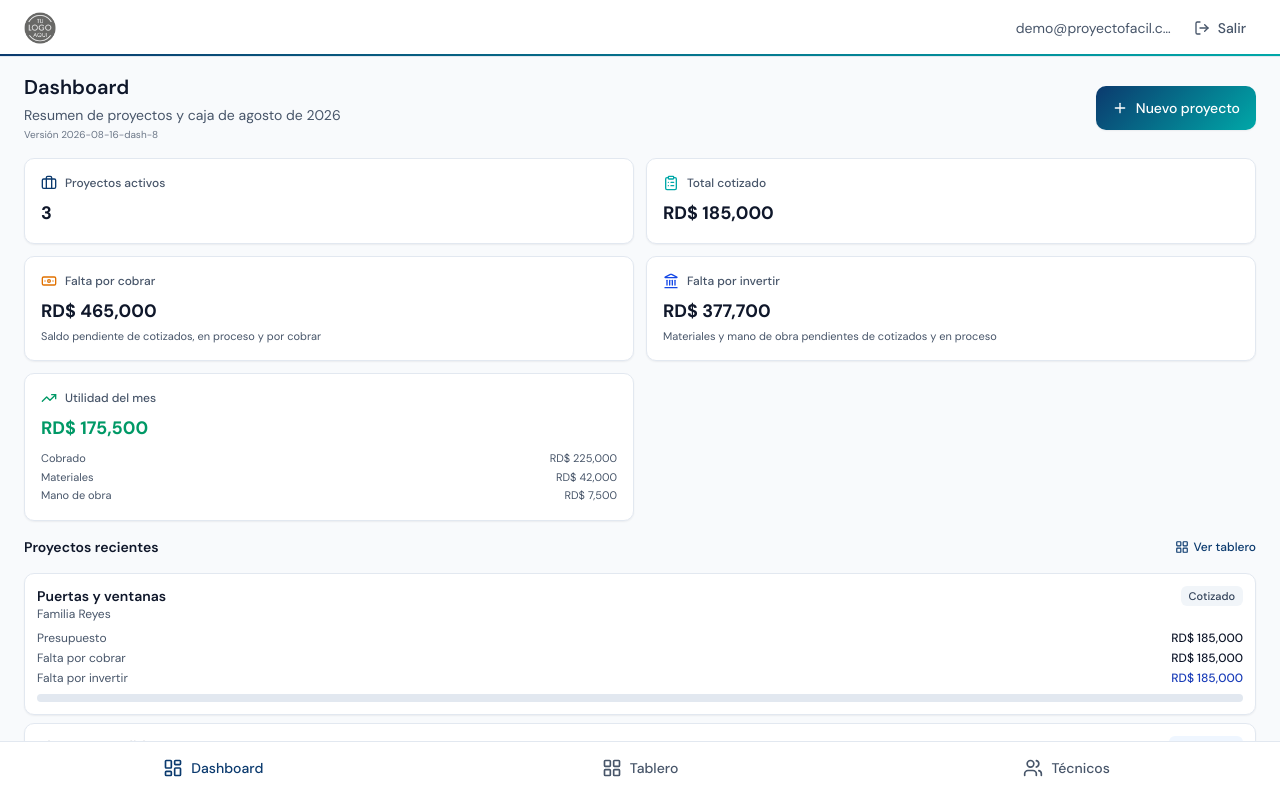
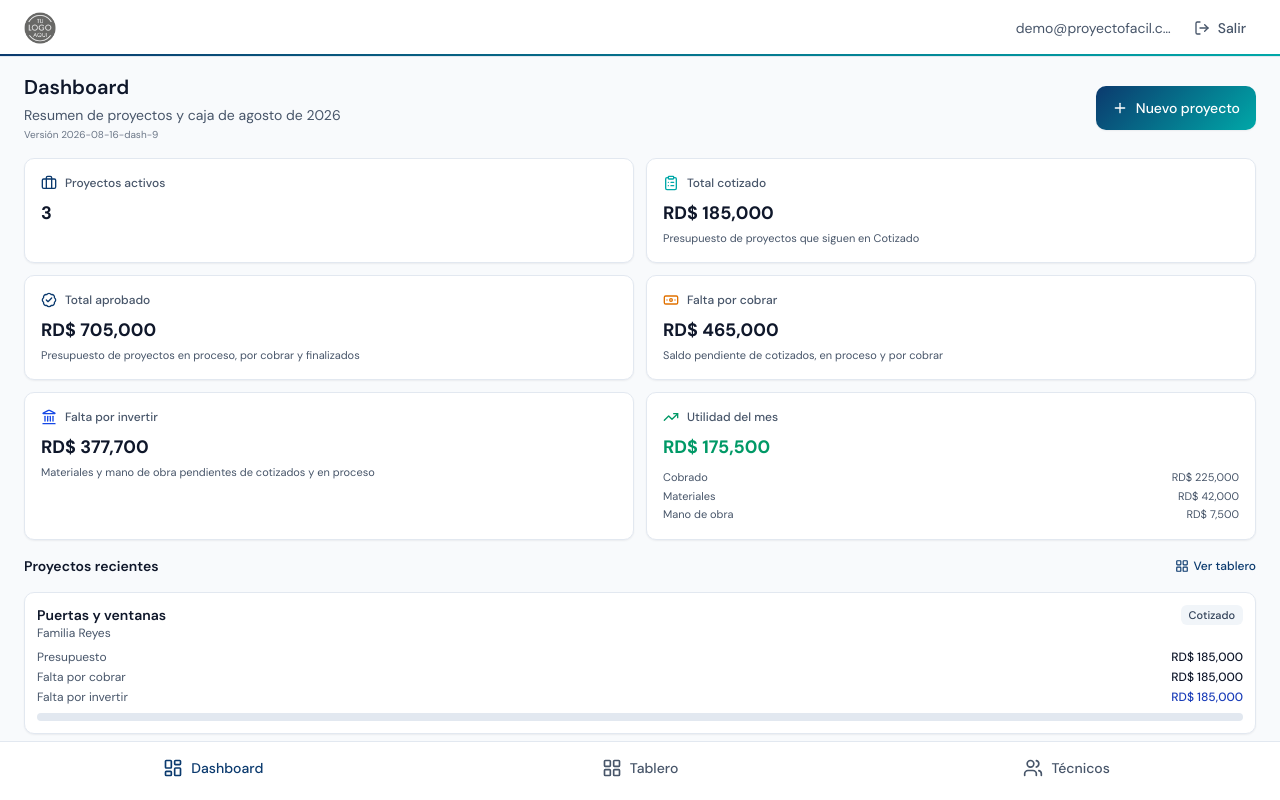
Before and after one commit to Themachine1914/demo-proyecto-facil, a React (Vite) app: page /login in a window 1280 px wide. Both pictures are taken after a click on the button "Iniciar sesión". Built offline with nearby package versions, Linux system fonts and the light colour scheme.

Commit message:
Muestra el total aprobado en el Dashboard.
Suma el presupuesto de proyectos en proceso, por cobrar y finalizados, al lado del total cotizado.

Co-authored-by: Themachine1914 <Themachine1914@users.noreply.github.com>

```diff
--- a/public/sw.js
+++ b/public/sw.js
@@ -1,4 +1,4 @@
-const CACHE = 'facil-demo-v8'
+const CACHE = 'facil-demo-v9'
 
 self.addEventListener('install', (event) => {
   event.waitUntil(self.skipWaiting())
--- a/src/lib/appVersion.ts
+++ b/src/lib/appVersion.ts
@@ -1 +1 @@
-export const APP_VERSION = '2026-08-16-dash-8'
+export const APP_VERSION = '2026-08-16-dash-9'
--- a/src/lib/finance.ts
+++ b/src/lib/finance.ts
@@ -77,10 +77,17 @@ export function isOpenInvestmentStatus(status: ProjectStatus): boolean {
   return status === 'quoted' || status === 'in_progress'
 }
 
+export function isApprovedStatus(status: ProjectStatus): boolean {
+  return status === 'in_progress' || status === 'to_collect' || status === 'finished'
+}
+
 export function computeDashboardStats(projects: Project[]) {
   const active = projects.filter((project) => isActiveProjectStatus(project.status))
   const quotedTotal = projects
     .filter((project) => project.status === 'quoted')
+    .reduce((acc, project) => acc + project.budget, 0)
+  const approvedTotal = projects
+    .filter((project) => isApprovedStatus(project.status))
     .reduce((acc, project) => acc + project.budget, 0)
   const toCollect = projects
     .filter((project) => isCollectableStatus(project.status))
@@ -95,6 +102,7 @@ export function computeDashboardStats(projects: Project[]) {
   return {
     activeCount: active.length,
     quotedTotal,
+    approvedTotal,
     toCollect,
     toInvest,
     recent,
--- a/src/pages/DashboardPage.tsx
+++ b/src/pages/DashboardPage.tsx
@@ -1,4 +1,4 @@
-import { Banknote, Briefcase, ClipboardList, Landmark, LayoutGrid, Plus, RotateCcw, TrendingUp } from 'lucide-react'
+import { BadgeCheck, Banknote, Briefcase, ClipboardList, Landmark, LayoutGrid, Plus, RotateCcw, TrendingUp } from 'lucide-react'
 import { useMemo, useState, type ReactNode } from 'react'
 import { Link } from 'react-router-dom'
 import toast from 'react-hot-toast'
@@ -91,7 +91,14 @@ export function DashboardPage() {
             <StatCard
               icon={<ClipboardList className="h-4 w-4 text-facil-accent" />}
               label="Total cotizado"
+              hint="Presupuesto de proyectos que siguen en Cotizado"
               value={formatMoney(stats.quotedTotal)}
+            />
+            <StatCard
+              icon={<BadgeCheck className="h-4 w-4 text-facil-primary" />}
+              label="Total aprobado"
+              hint="Presupuesto de proyectos en proceso, por cobrar y finalizados"
+              value={formatMoney(stats.approvedTotal)}
             />
             <StatCard
               icon={<Banknote className="h-4 w-4 text-amber-600" />}
```
